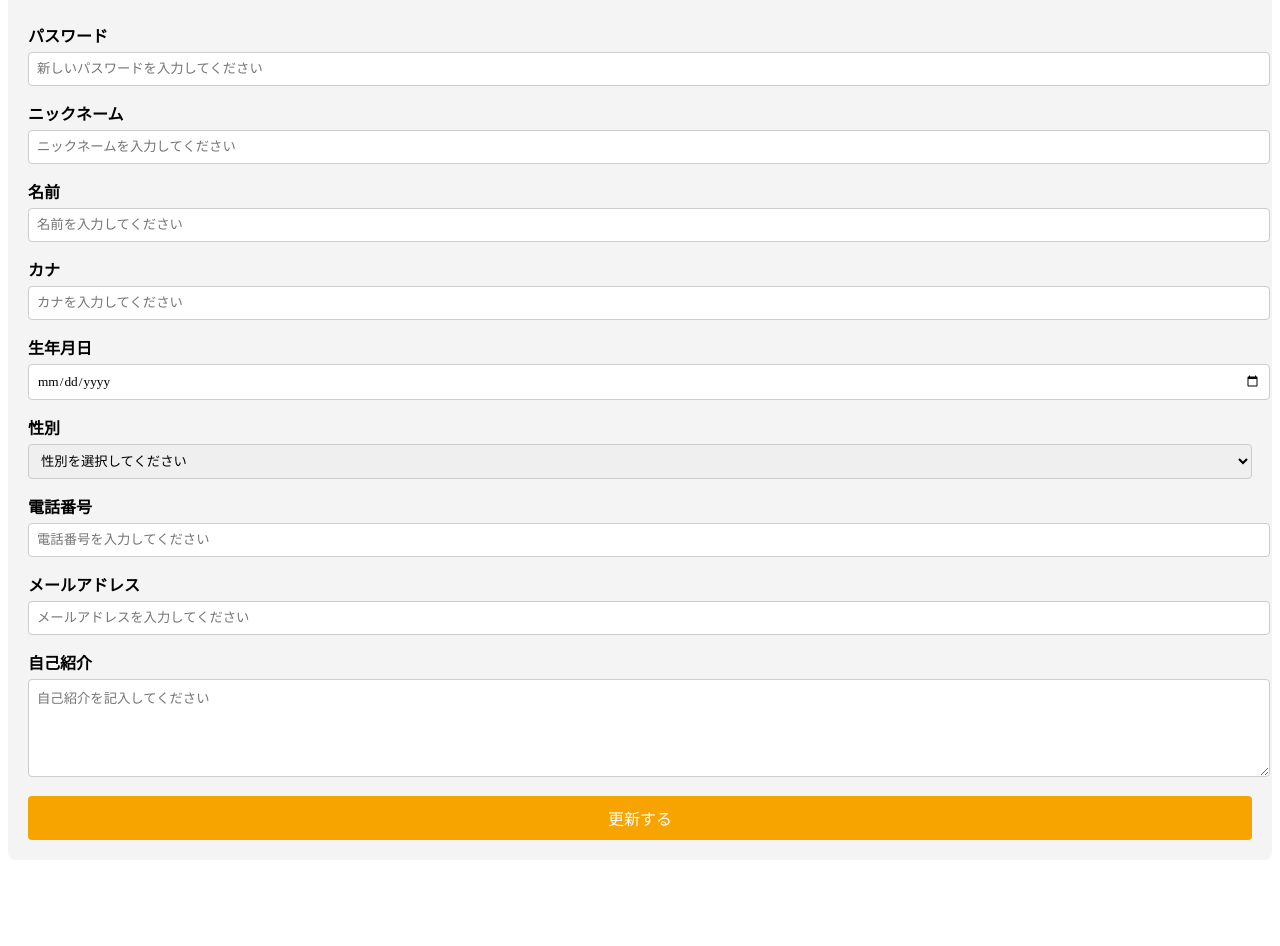
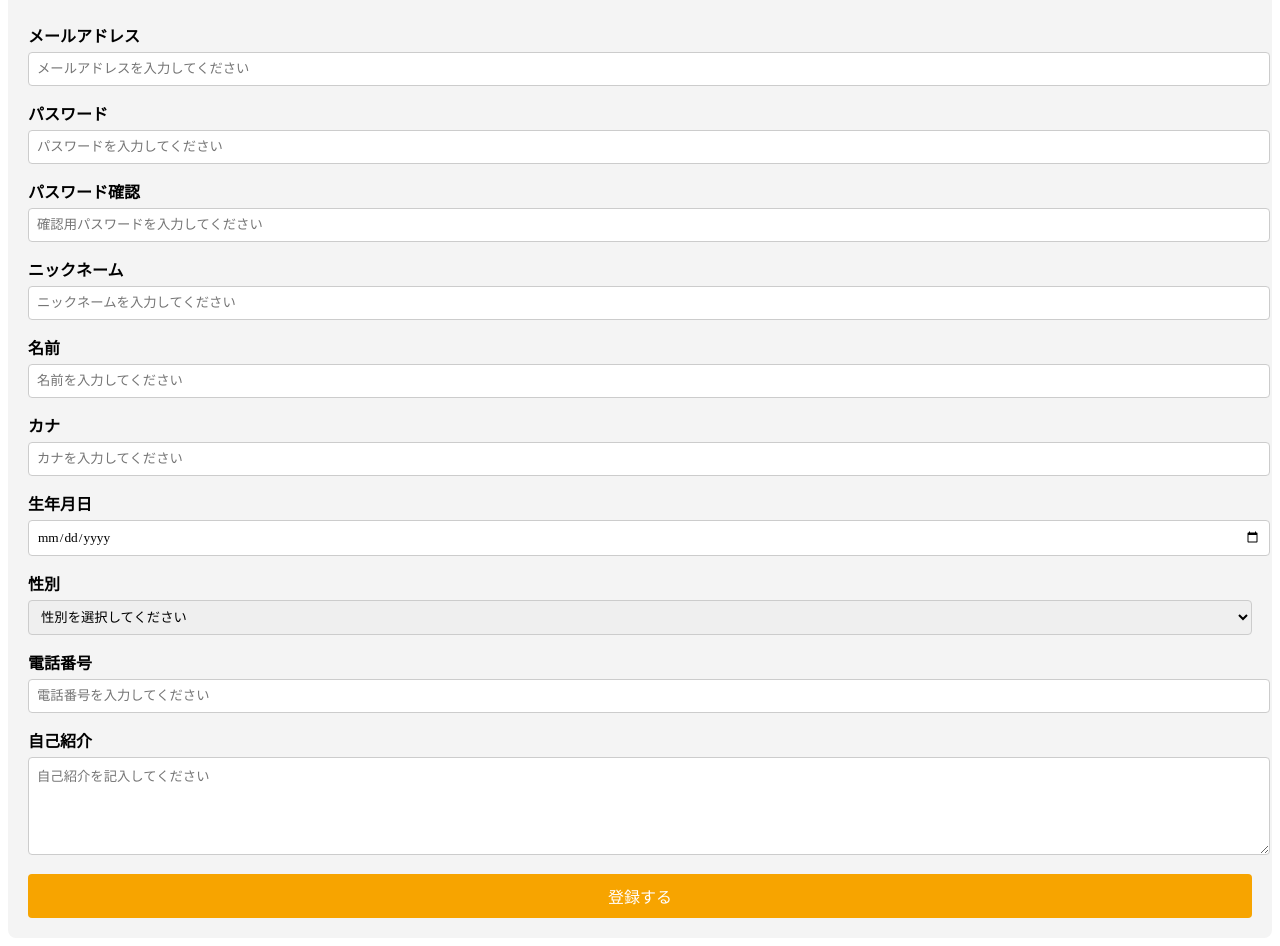
Before and after one commit to ivy239001/Cause-Conect, a Vue app in the folder CauseConnect/: page /mypage in a window 1280 px wide. Shown: the part 240-1186 px from the top of the page. Before the commit the page ends 1108 px from the top, so only its background shows below. Built offline with nearby package versions, Linux system fonts and the light colour scheme; no server answers; a web font is replaced by a local one.

Commit message:
Mypage　API追加

```diff
--- /dev/null
+++ b/CauseConnect/src/components/CheckLoginStatus.vue
@@ -0,0 +1,26 @@
+<script setup>
+import { onMounted } from "vue";
+import axios from "axios";
+
+// ログイン状態通知用
+const emit = defineEmits(["login-status-checked"]);
+
+const checkLoginStatus = async () => {
+  try {
+    const response = await axios.get("/api/check-login"); // サーバーでログイン状態を確認
+    emit("login-status-checked", response.data.isLoggedIn); // ログイン状態を親に通知
+  } catch (error) {
+    console.error("ログイン状態確認エラー:", error);
+    emit("login-status-checked", false); // デフォルトで未ログインとみなす
+  }
+};
+
+onMounted(() => {
+  checkLoginStatus();
+});
+</script>
+
+<template>
+  <!-- 表示は不要。バックグラウンドで動作 -->
+  <div></div>
+</template>
--- a/CauseConnect/src/views/Mypage/Mypage.vue
+++ b/CauseConnect/src/views/Mypage/Mypage.vue
@@ -1,10 +1,16 @@
 <script setup>
 import { reactive, ref } from "vue";
 import axios from "axios";
-import PhotoUploader from './Component/PhotoUploader.vue';
-// ユーザー情報を保持
+import PhotoUploader from "./Component/PhotoUploader.vue";
+import CheckLoginStatus from "@/components/CheckLoginStatus.vue";
+
+// 登録または更新モードの切り替えフラグ
+const isRegistrationMode = ref(true); // 初期値: 新規登録モード
+
+// ユーザー情報
 const user = reactive({
   password: "",
+  confirmPassword: "", // 新規登録用: パスワード確認
   nickname: "",
   name: "",
   kana: "",
@@ -18,29 +24,56 @@ const user = reactive({
 // フィードバック用メッセージ
 const message = ref("");
 
+// ログイン状態の確認結果を受け取る
+const handleLoginStatusChecked = (isLoggedIn) => {
+  isRegistrationMode.value = !isLoggedIn; // ログインしていれば更新モード、未ログインなら登録モード
+};
+
 // フォーム送信処理
-const updateProfile = async () => {
+const submitForm = async () => {
   try {
-    // サーバーに送信するデータ
     const payload = { ...user };
 
-    // API リクエスト送信
-    const response = await axios.post("/mypage/update", payload);
+    const endpoint = isRegistrationMode.value ? "/register" : "/mypage/update";
+    const response = await axios.post(endpoint, payload);
 
-    // 成功時のメッセージ
-    message.value = response.data.message || "プロフィールを更新しました。";
+    message.value =
+      response.data.message ||
+      (isRegistrationMode.value
+        ? "新規登録が完了しました。"
+        : "プロフィールを更新しました。");
   } catch (error) {
-    console.error("プロフィールの更新に失敗しました", error);
-    message.value = "プロフィールの更新に失敗しました。";
+    console.error(
+      isRegistrationMode.value ? "新規登録失敗" : "プロフィール更新失敗",
+      error
+    );
+    message.value =
+      isRegistrationMode.value
+        ? "新規登録に失敗しました。"
+        : "プロフィールの更新に失敗しました。";
   }
 };
 </script>
 
 <template>
-    <PhotoUploader/>
+  <!-- ログイン状態確認 -->
+  <CheckLoginStatus @login-status-checked="handleLoginStatusChecked" />
+
+  <PhotoUploader />
   <div class="mypage-container">
-      <h1>マイページ - 会員情報編集</h1>
-      <form @submit.prevent="updateProfile">
+    <h1>{{ isRegistrationMode ? "新規登録" : "マイページ - 会員情報編集" }}</h1>
+    <form @submit.prevent="submitForm">
+      <!-- メールアドレス -->
+      <div class="form-group">
+        <label for="email">メールアドレス</label>
+        <input
+          type="email"
+          id="email"
+          v-model="user.email"
+          placeholder="メールアドレスを入力してください"
+        />
+      </div>
+
       <!-- パスワード -->
       <div class="form-group">
         <label for="password">パスワード</label>
@@ -48,7 +81,18 @@ const updateProfile = async () => {
           type="password"
           id="password"
           v-model="user.password"
-            placeholder="新しいパスワードを入力してください"
+          placeholder="パスワードを入力してください"
+        />
+      </div>
+
+      <!-- 新規登録専用フィールド -->
+      <div class="form-group" v-if="isRegistrationMode">
+        <label for="confirm-password">パスワード確認</label>
+        <input
+          type="password"
+          id="confirm-password"
+          v-model="user.confirmPassword"
+          placeholder="確認用パスワードを入力してください"
         />
       </div>
 
@@ -113,17 +157,6 @@ const updateProfile = async () => {
         />
       </div>
 
-        <!-- メールアドレス -->
-        <div class="form-group">
-          <label for="email">メールアドレス</label>
-          <input
-            type="email"
-            id="email"
-            v-model="user.email"
-            placeholder="メールアドレスを入力してください"
-          />
-        </div>
-
       <!-- 自己紹介 -->
       <div class="form-group">
         <label for="intro">自己紹介</label>
@@ -135,12 +168,15 @@ const updateProfile = async () => {
         ></textarea>
       </div>
 
-        <!-- 更新ボタン -->
-        <button type="submit">更新する</button>
+      <!-- 送信ボタン -->
+      <button type="submit">
+        {{ isRegistrationMode ? "登録する" : "更新する" }}
+      </button>
     </form>
     <p v-if="message" class="message">{{ message }}</p>
   </div>
 </template>
+
 <style scoped>
 .mypage-container {
   font-family: "Zen Maru Gothic", serif;
--- a/CauseConnect/src/views/Toko/Toko.vue
+++ b/CauseConnect/src/views/Toko/Toko.vue
@@ -1,4 +1,5 @@
 <script setup>
+import axios from '@/axios'; // axios設定をインポート
 import MapURL from './components/mapURL.vue';
 </script>
 
@@ -58,20 +59,22 @@ export default {
     };
   },
   methods: {
-    handleFileUpload1(event) {
+    async handleFileUpload1(event) {
       const file = event.target.files[0];
       if (file) {
         console.log('アップロードした写真1:', file);
       }
     },
-    handleFileUpload2(event) {
+    async handleFileUpload2(event) {
       const file = event.target.files[0];
       if (file) {
         console.log('アップロードした写真2:', file);
       }
     },
-    submitRequest() {
-      console.log('依頼内容:', {
+    async submitRequest() {
+      try {
+        // 入力データをまとめる
+        const payload = {
           requestPoints: this.requestPoints,
           basicInfo: this.basicInfo,
           requestName: this.requestName,
@@ -91,13 +94,27 @@ export default {
           features: this.features,
           areaDetails: this.areaDetails,
           requestDetails: this.requestDetails,
-      });
+        };
 
+        // サーバーにPOSTリクエストを送信
+        const response = await axios.post('/request', payload);
+
+        // 成功時のメッセージ
         alert('依頼が投稿されました！');
+        console.log('レスポンス:', response.data);
+      } catch (error) {
+        console.error('送信エラー:', error);
+        if (error.response && error.response.data) {
+          alert(`エラー: ${error.response.data.message || '送信に失敗しました'}`);
+        } else {
+          alert('ネットワークエラーまたはサーバーエラーが発生しました');
         }
       }
+    },
+  },
 };
 </script>
+
 
 <template>
   <div class="toko-page">
```
Lines whose indentation alone changed are shown as unchanged.
